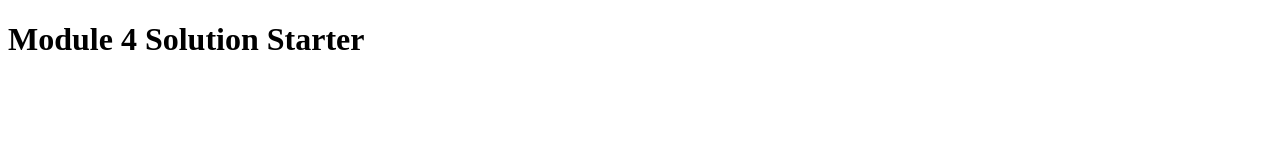
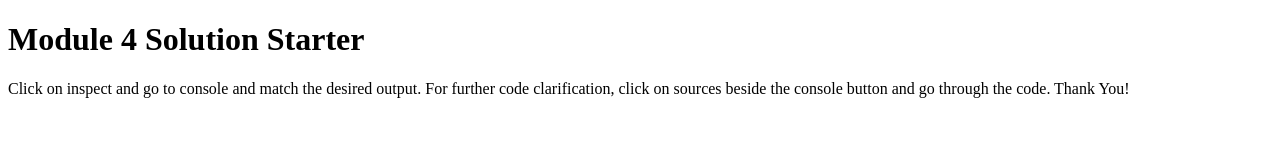
Before and after one commit to HaseebTariq007/module-4-solution-easier, a plain HTML site: page index.html in a window 1280 px wide. Drawn offline with Linux system fonts and the light colour scheme.

Commit message:
Update index.html

```diff
--- a/index.html
+++ b/index.html
@@ -9,5 +9,6 @@
 </head>
 <body>
   <h1>Module 4 Solution Starter</h1>
+  <p>Click on inspect and go to console and match the desired output. For further code clarification, click on sources beside the console button and go through the code. Thank You!</p>
 </body>
 </html>
```
